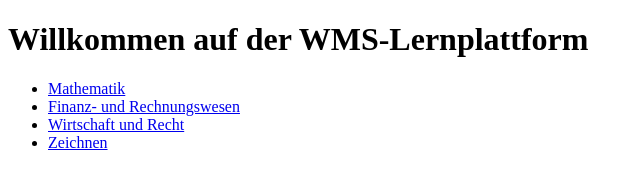
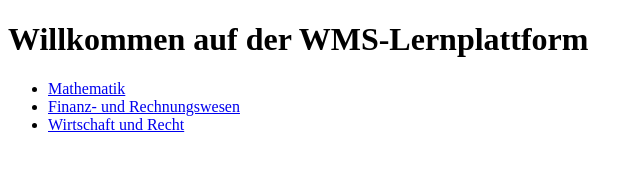
Before and after one commit to MeeCoon/wms-lernplattform, a plain HTML site: page index.html in a window 1280 px wide. Shown: the full height of the page, 0-640 px from the left. Drawn offline with Linux system fonts and the light colour scheme.

Commit message:
Update index.html

```diff
--- a/index.html
+++ b/index.html
@@ -10,7 +10,6 @@
     <li><a href="mathe.html">Mathematik</a></li>
     <li><a href="frw.html">Finanz- und Rechnungswesen</a></li>
     <li><a href="wur.html">Wirtschaft und Recht</a></li>
-    <li><a href="zeichnentest.html">Zeichnen</a></li>
   </ul>
 </body>
 </html>
```
